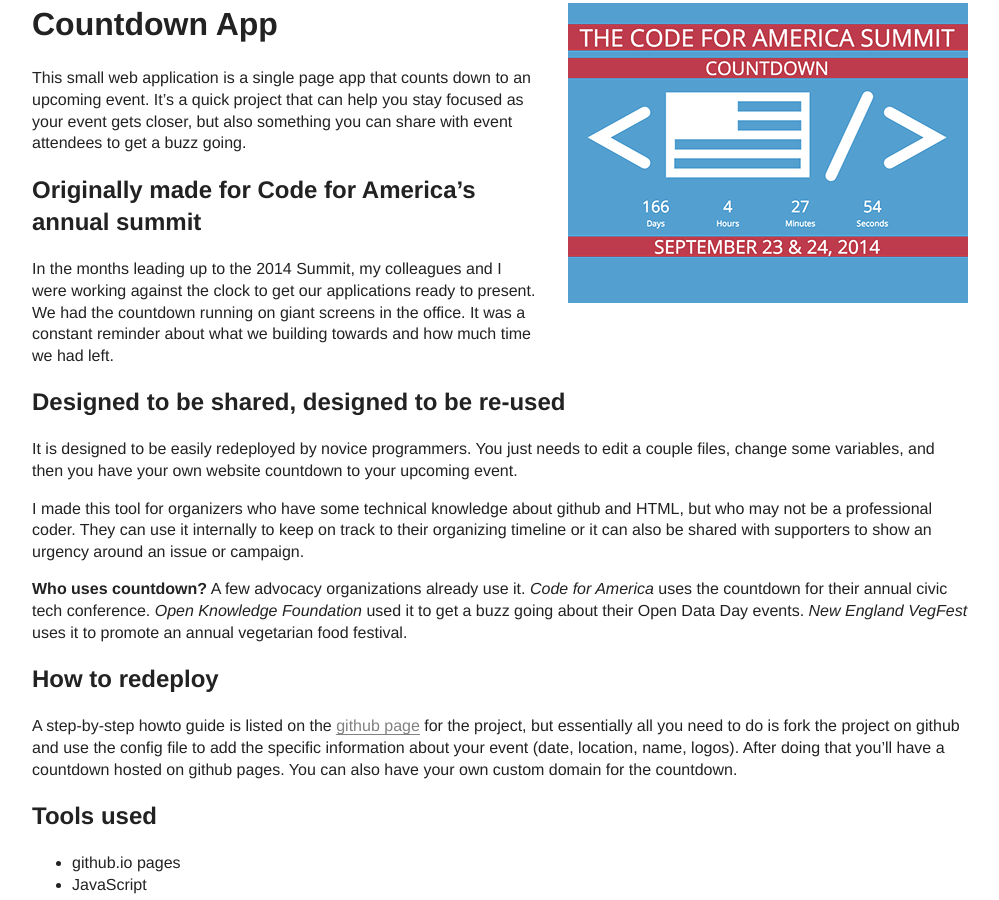
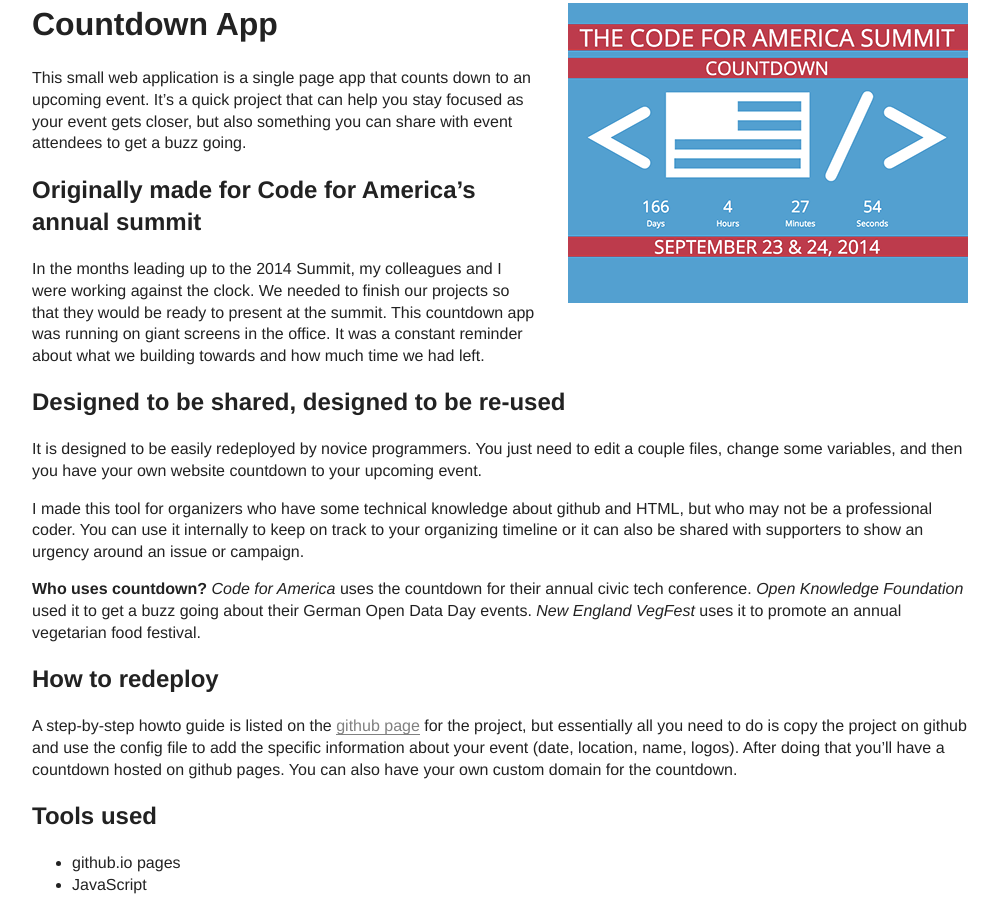
Before and after one commit to drewrwilson/drewrwilson.github.io, a Jekyll site: the page built from _posts/projects/2015-01-01-countdown-microapp.md, in a window 1280 px wide and 900 px high, scrolled down 291 px. Shown: the whole window, without its empty margins (140-1139 px from the left). Built offline with Jekyll 4.4.1, drawn with Linux system fonts in a browser that asks for light colours; nearby versions of some CDN libraries; library files that are not in the unit come from our copies.

Commit message:
edits to countdown

```diff
--- a/_posts/projects/2015-01-01-countdown-microapp.md
+++ b/_posts/projects/2015-01-01-countdown-microapp.md
@@ -16,17 +16,17 @@
 
 
 ## Originally made for Code for America's annual summit
-In the months leading up to the 2014 Summit, my colleagues and I were working against the clock to get our applications ready to present. We had the countdown running on giant screens in the office. It was a constant reminder about what we building towards and how much time we had left.
+In the months leading up to the 2014 Summit, my colleagues and I were working against the clock. We needed to finish our projects so that they would be ready to present at the summit. This countdown app was running on giant screens in the office. It was a constant reminder about what we building towards and how much time we had left.
 
 ## Designed to be shared, designed to be re-used
-It is designed to be easily redeployed by novice programmers. You just needs to edit a couple files, change some variables, and then you have your own website countdown to your upcoming event.
+It is designed to be easily redeployed by novice programmers. You just need to edit a couple files, change some variables, and then you have your own website countdown to your upcoming event.
 
-I made this tool for organizers who have some technical knowledge about github and HTML, but who may not be a professional coder. They can use it internally to keep on track to their organizing timeline or it can also be shared with supporters to show an urgency around an issue or campaign.
+I made this tool for organizers who have some technical knowledge about github and HTML, but who may not be a professional coder. You can use it internally to keep on track to your organizing timeline or it can also be shared with supporters to show an urgency around an issue or campaign.
 
-**Who uses countdown?** A few advocacy organizations already use it. *Code for America* uses the countdown for their annual civic tech conference. *Open Knowledge Foundation* used it to get a buzz going about their Open Data Day events. *New England VegFest* uses it to promote an annual vegetarian food festival.
+**Who uses countdown?** *Code for America* uses the countdown for their annual civic tech conference. *Open Knowledge Foundation* used it to get a buzz going about their German Open Data Day events. *New England VegFest* uses it to promote an annual vegetarian food festival.
 
 ## How to redeploy
-A step-by-step howto guide is listed on the [github page](https://github.com/drewrwilson/countdown-to-new-england-vegfest) for the project, but essentially all you need to do is fork the project on github and use the config file to add the specific information about your event (date, location, name, logos). After doing that you'll have a countdown hosted on github pages. You can also have your own custom domain for the countdown.
+A step-by-step howto guide is listed on the [github page](https://github.com/drewrwilson/countdown-to-new-england-vegfest) for the project, but essentially all you need to do is copy the project on github and use the config file to add the specific information about your event (date, location, name, logos). After doing that you'll have a countdown hosted on github pages. You can also have your own custom domain for the countdown.
 
 ## Tools used
  * github.io pages
```
